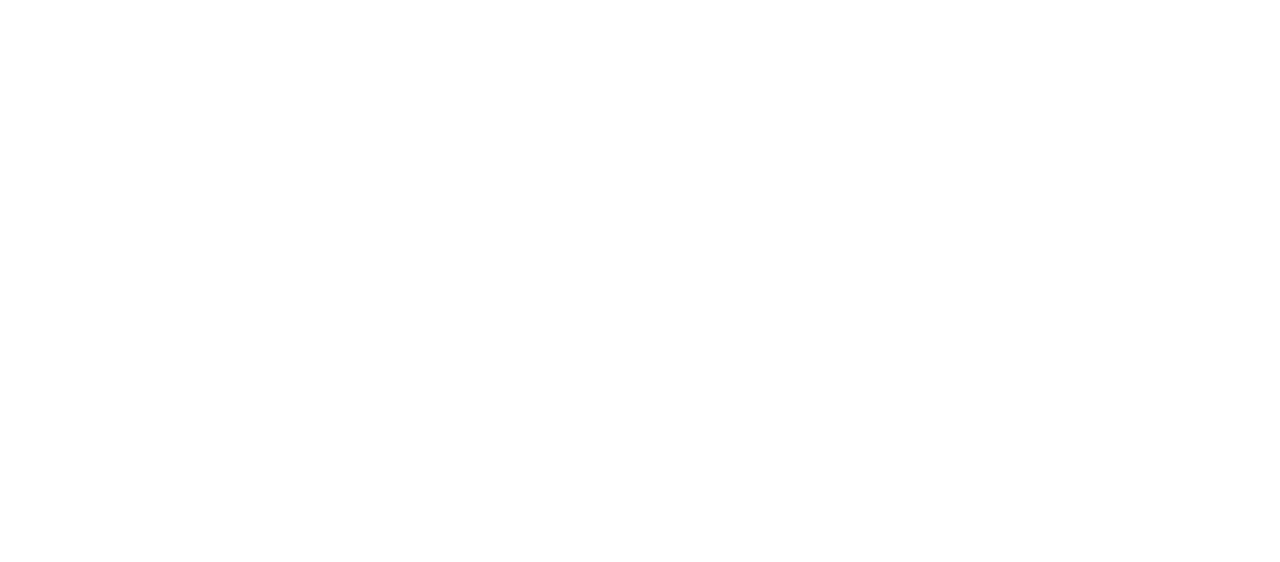
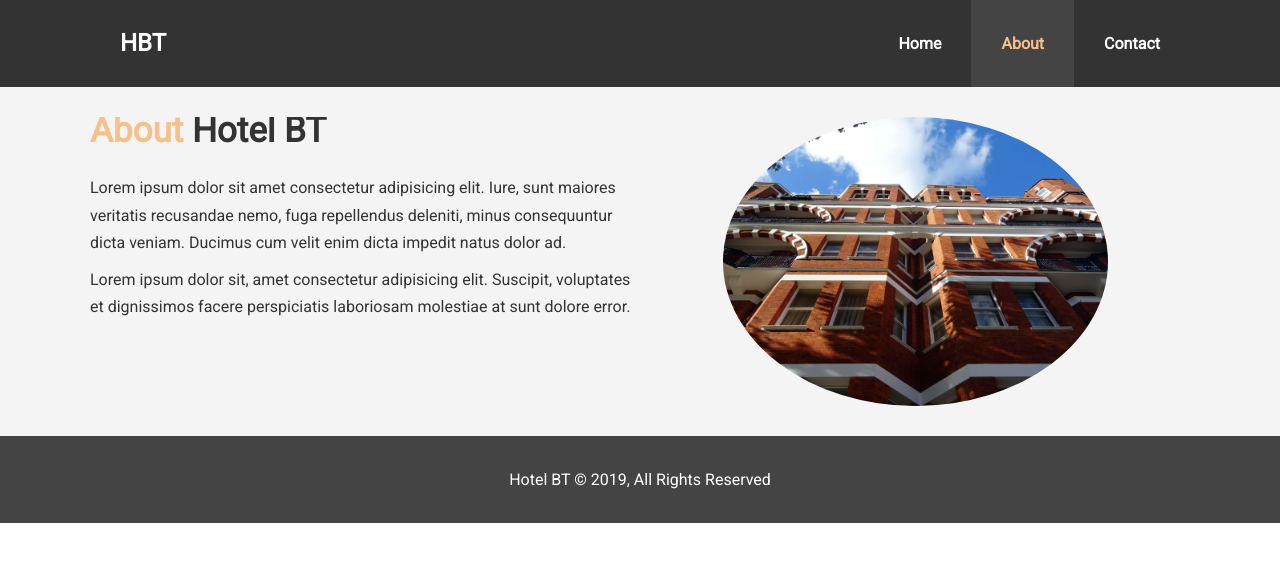
Before and after one commit to sunmengyue/bt-hotel-practice, a plain HTML site: page about.html in a window 1280 px wide. Drawn offline with Linux system fonts and the light colour scheme.

Commit message:
complete the about infor section

```diff
--- a/about.html
+++ b/about.html
@@ -0,0 +1,56 @@
+<!DOCTYPE html>
+<html lang="en">
+  <head>
+    <meta charset="UTF-8" />
+    <meta name="viewport" content="width=device-width, initial-scale=1.0" />
+    <title>Hotel BT | About</title>
+
+    <link
+      href="https://fonts.googleapis.com/css2?family=Roboto:ital,wght@0,400;1,700;1,900&display=swap"
+      rel="stylesheet"
+    />
+    <link rel="stylesheet" href="./css/style.css" />
+    <title>About page</title>
+  </head>
+  <body>
+    <header>
+      <nav id="navbar">
+        <div class="container">
+          <h1 class="logo"><a href="index.html">HBT</a></h1>
+          <ul>
+            <li><a href="index.html">Home</a></li>
+            <li><a href="about.html" class="current">About</a></li>
+            <li><a href="content.html">Contact</a></li>
+          </ul>
+        </div>
+      </nav>
+    </header>
+
+    <section id="about-info" class="bg-light py-3">
+      <div class="container">
+        <div class="info-left">
+          <h1 class="l-heading">
+            <span class="text-primary">About</span> Hotel BT
+          </h1>
+          <p>
+            Lorem ipsum dolor sit amet consectetur adipisicing elit. Iure, sunt
+            maiores veritatis recusandae nemo, fuga repellendus deleniti, minus
+            consequuntur dicta veniam. Ducimus cum velit enim dicta impedit
+            natus dolor ad.
+          </p>
+          <p>
+            Lorem ipsum dolor sit, amet consectetur adipisicing elit. Suscipit,
+            voluptates et dignissimos facere perspiciatis laboriosam molestiae
+            at sunt dolore error.
+          </p>
+        </div>
+        <div class="info-right">
+          <img src="img/photo-2.jpg" alt="hotel" />
+        </div>
+      </div>
+    </section>
+    <footer id="main-footer">
+      <p>Hotel BT &copy; 2019, All Rights Reserved</p>
+    </footer>
+  </body>
+</html>
--- a/css/style.css
+++ b/css/style.css
@@ -81,15 +81,26 @@ p {
   clear: both;
 }
 
+.l-heading {
+  font-size: 35px;
+}
+
+/* Padding */
+.py-1 {
+  padding: 10px 0;
+}
+.py-2 {
+  padding: 20px 0;
+}
+.py-3 {
+  padding: 30px 0;
+}
+
 /* Navbar */
 
 #navbar {
   background-color: #333;
   color: white;
-  /* you can also do overflow: auto without adding the clearfix class */
-}
-
-.clr {
   overflow: auto;
 }
 
@@ -186,6 +197,26 @@ p {
   margin-bottom: 10px;
 }
 
+/* About Info */
+#about-info .info-right {
+  float: right;
+  width: 50%;
+  min-height: 100%;
+}
+
+#about-info .info-right img {
+  display: block;
+  margin: auto;
+  width: 70%;
+  border-radius: 50%;
+}
+
+#about-info .info-left {
+  float: left;
+  width: 50%;
+  min-height: 100%;
+}
+
 /* footer */
 #main-footer {
   text-align: center;
```
Also changed, not shown: index.html (+1 -1 lines).
